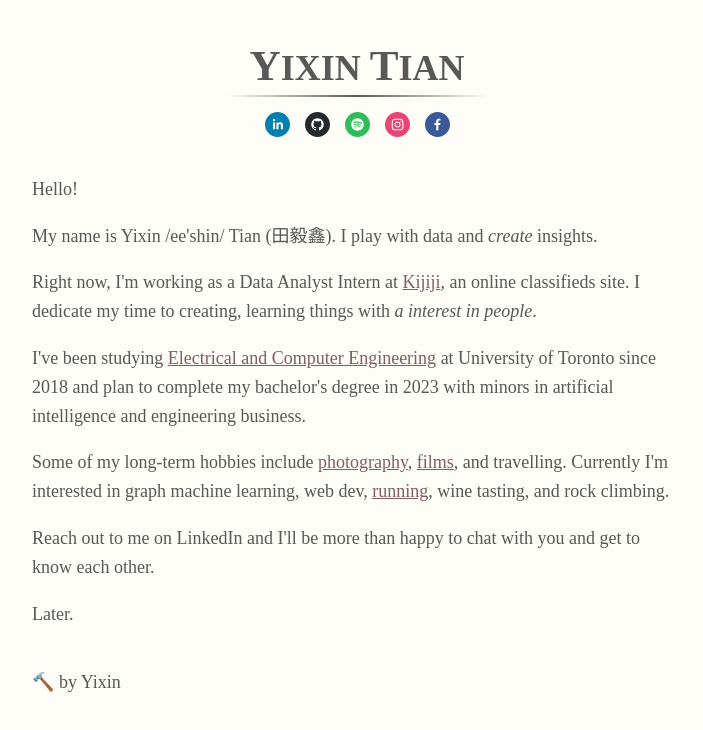
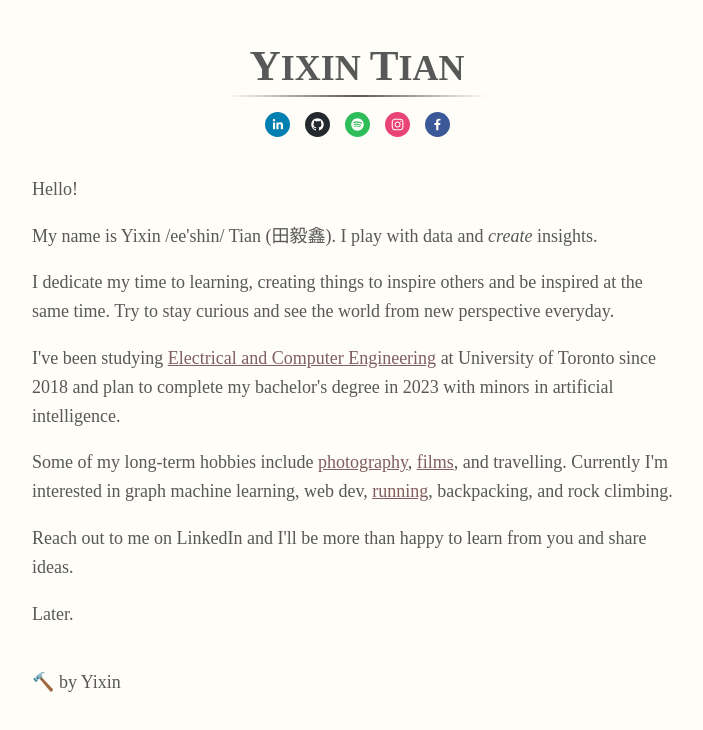
Before and after one commit to yixin0829/yixin0829.github.io, a React (Create React App) app: page / in a window 1280 px wide. Shown: the top 730 px of the page, without its empty margins (283-986 px from the left). Built offline with nearby package versions, Linux system fonts and the light colour scheme.

Commit message:
update website

```diff
--- a/src/App.js
+++ b/src/App.js
@@ -39,16 +39,14 @@ function App() {
 
       <p>Hello!</p>
       <p>My name is Yixin /ee'shin/ Tian <span className="chinese-font">(田毅鑫)</span>. I play with data and <i>create</i> insights.</p>
-      <p>Right now, I'm working as a Data Analyst Intern
-        at <a href="https://www.kijiji.ca/kijijicentral/general/about-us/?utm_source=Kijiji&utm_medium=Footer" target="_blank" rel="noreferrer">Kijiji</a>, an online classifieds
-        site. I dedicate my time to creating, learning things with <i>a interest in people</i>.</p>
+      <p>I dedicate my time to learning, creating things to inspire others and be inspired at the same time. Try to stay curious and see the world from new perspective everyday.</p>
       <p>I've been studying <a href="https://www.ece.utoronto.ca/" target="_blank" rel="noreferrer">Electrical and Computer Engineering</a> at University of
         Toronto since 2018 and plan to complete my bachelor's degree in
-        2023 with minors in artificial intelligence and engineering business.</p>
+        2023 with minors in artificial intelligence.</p>
       <p>Some of my long-term hobbies include <a href="https://500px.com/p/fredtian0829?view=photos" target="_blank" rel="noreferrer">photography</a>
         , <a href="https://canyon-beast-0ac.notion.site/5658d6ef4a72419f983a55cc8b140cbc?v=1c6ee19d82f347318f748caf8375a893" target="_blank" rel="noreferrer">films</a>, and travelling.
-        Currently I'm interested in graph machine learning, web dev, <a href="https://www.strava.com/athletes/85739809" target="_blank" rel="noreferrer">running</a>, wine tasting, and rock climbing.</p>
-      <p>Reach out to me on LinkedIn and I'll be more than happy to chat with you and get to know each other.</p>
+        Currently I'm interested in graph machine learning, web dev, <a href="https://www.strava.com/athletes/85739809" target="_blank" rel="noreferrer">running</a>, backpacking, and rock climbing.</p>
+      <p>Reach out to me on LinkedIn and I'll be more than happy to learn from you and share ideas.</p>
       <p>Later.</p>
 
       <footer className="footer"><Emoji symbol="🔨"/> by Yixin</footer>
```
